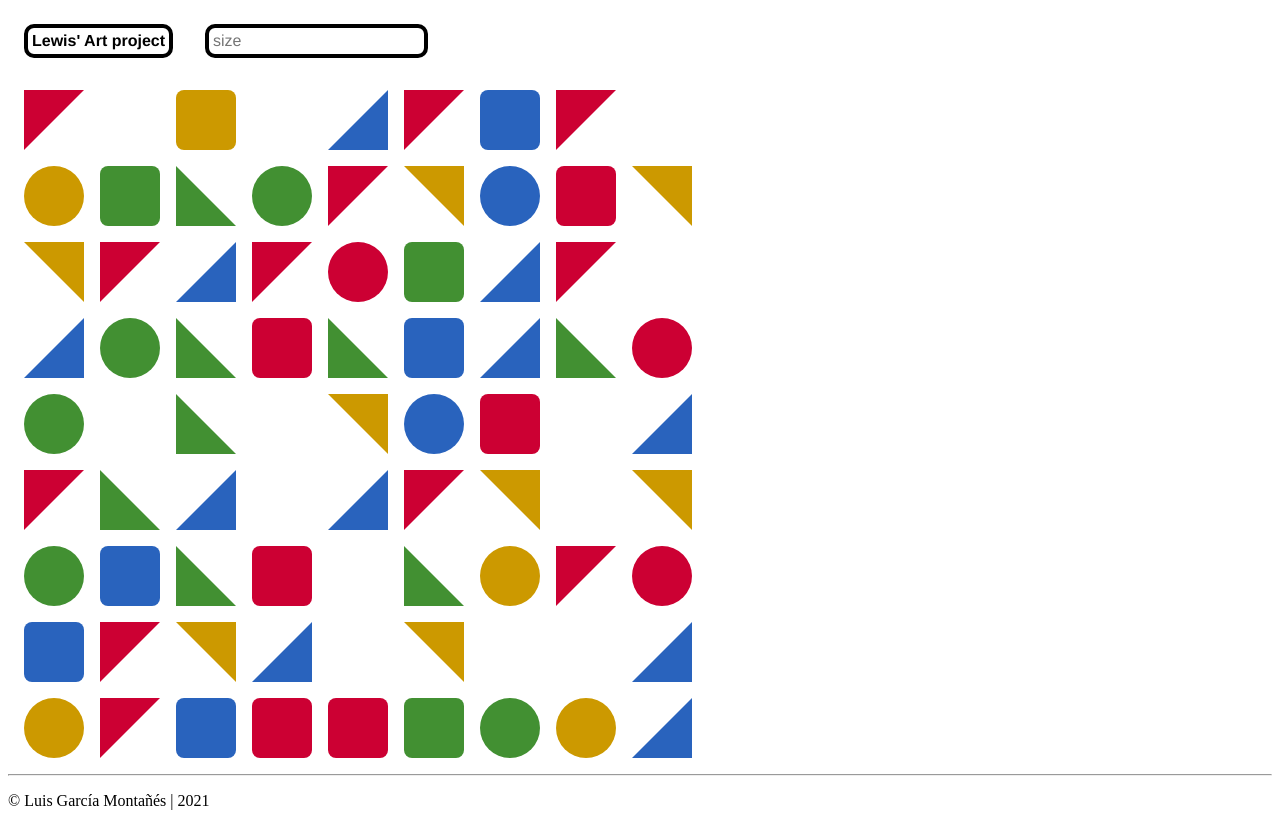
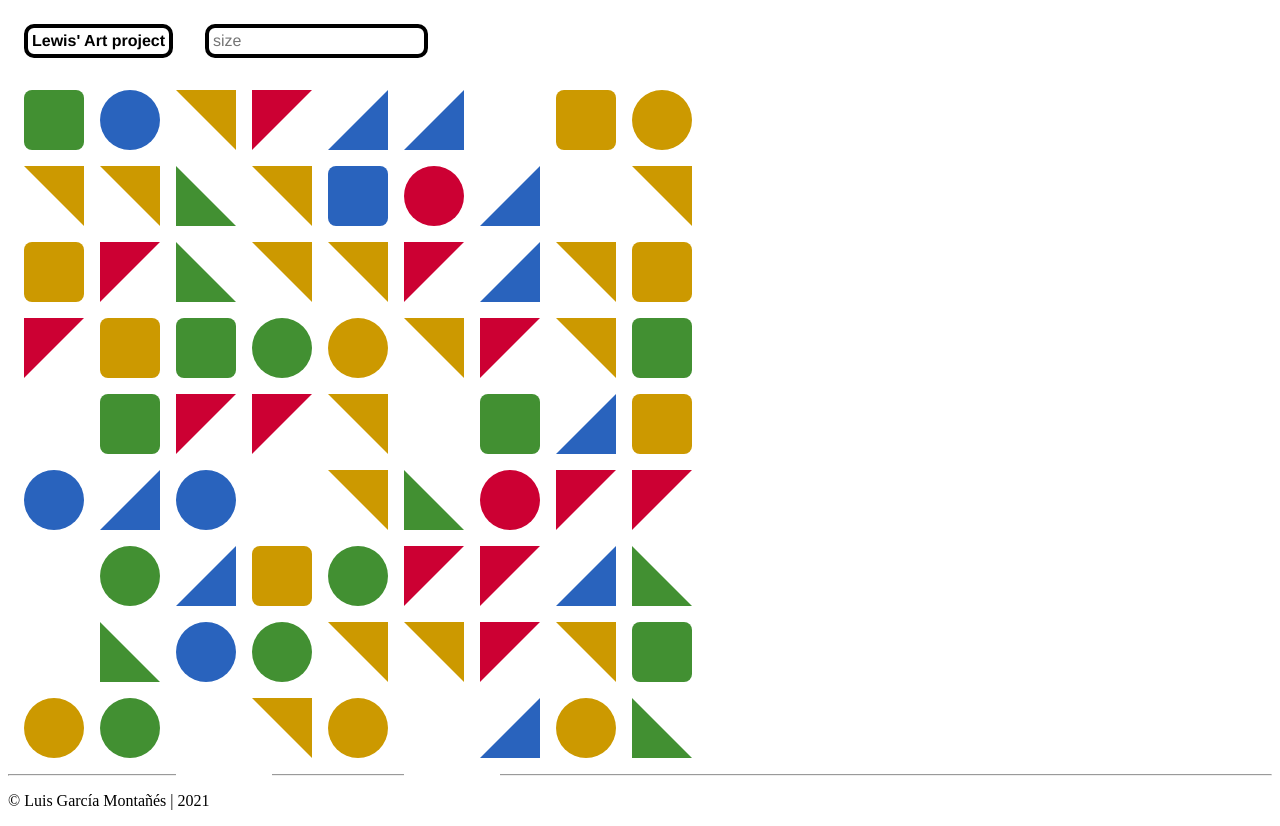
Before and after one commit to LewisGRobotics/art-project, an Angular app in the folder art-project/: page / in a window 1280 px wide. Built offline with nearby package versions, Linux system fonts and the light colour scheme.

Commit message:
Random polygon generation on click

```diff
--- a/art-project/src/app/app.component.scss
+++ b/art-project/src/app/app.component.scss
@@ -1,9 +1,3 @@
-$bl: #272822;
-$r: #c03;
-$g: #429032;
-$b: #2963bd;
-$y: #c90;
-
 h1, .sizeBox{
     font-family:'Franklin Gothic Medium';
     font-size: 2vw;
--- a/art-project/src/app/polygon/polygon.component.html
+++ b/art-project/src/app/polygon/polygon.component.html
@@ -1 +1 @@
-<div [class]="classSelector" [style.background-color]="colorProperty"></div>
+<div [class]="shapeSelector" (click)="polygonClicked()" [style.background-color]="colorSelector"></div>
--- a/art-project/src/app/polygon/polygon.component.ts
+++ b/art-project/src/app/polygon/polygon.component.ts
@@ -7,21 +7,44 @@ import { Component, OnInit } from '@angular/core';
 })
 export class PolygonComponent implements OnInit {
 
-  colorProperty = "#8f8f8f";
   colorVector = ["#272822","#c03", "#429032", "#2963bd","#c90"];
   shapeVector = ["blank", "square", "bottomLeft", "bottomRight", "topLeft", "topRight", "circle"];
-  classSelector = "bottomLeft";
-  constructor() {
+  color = "#8f8f8f";
+  colorSelector = "#8f8f8f";
+  shape = "bottomLeft";
+  shapeSelector = "bottomLeft";
+  toggled = false;
 
-   }
+  constructor() {}
+
+  polygonClicked(): void {
+    this.generateRandom();
+
+  }
 
   ngOnInit(): void {
+    this.generateRandom();
+  }
+
+  // Generate a random polygon
+  generateRandom(): void {
     const colorIndex = Math.floor(Math.random() * 4) + 1;
-    this.colorProperty= this.colorVector[colorIndex];
+    this.colorSelector= this.colorVector[colorIndex];
+    this.color = this.colorSelector;
+
     const shapeIndex = Math.floor(Math.random() * 7);
-    this.classSelector = this.shapeVector[shapeIndex];
+    this.shapeSelector = this.shapeVector[shapeIndex];
+    this.shape = this.shapeSelector;
 
-    if(this.classSelector == "blank") this.colorProperty = "#fff";
+    if(this.shapeSelector == "blank") this.colorSelector = "#fff";
+    if(this.shapeSelector == "bottomLeft") this.colorSelector = "7.5vh solid $g";
+  }
+
+  // Hide/show polygon
+  hide(): void{
+    //this.colorSelector = this.toggled ? this.color : "#fff";
+    //this.toggled = !this.toggled;
+    //console.log("click")
   }
 
 }
```
